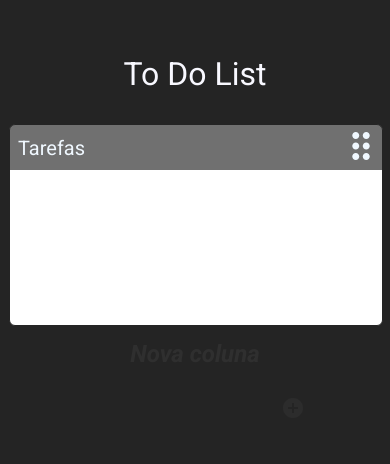
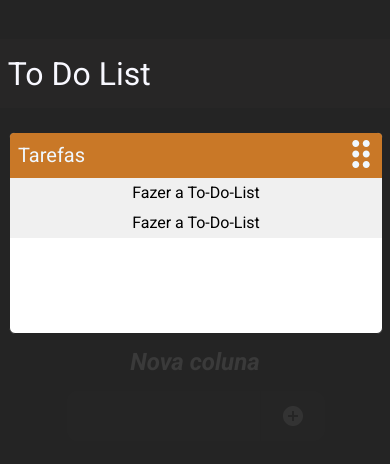
Before and after one commit to Felipe-Belotto/To-Do-List, a React (Vite) app: page / in a window 390 px wide. Shown: the top 464 px of the page. Built offline with nearby package versions, Linux system fonts and the light colour scheme.

Commit message:
iniciando tasks

```diff
--- a/src/assets/components/Coluna/Coluna.jsx
+++ b/src/assets/components/Coluna/Coluna.jsx
@@ -2,6 +2,7 @@ import React from 'react';
 import styles from './Coluna.module.css';
 import { Reorder, useDragControls } from "framer-motion"
 import DragIndicatorIcon from '@mui/icons-material/DragIndicator';
+import Tarefa from '../Tarefa/Tarefa';
 
 function Coluna(props) {
 
@@ -24,6 +25,11 @@ function Coluna(props) {
        </div>
       </div>
 
+
+        <Tarefa/>
+        <Tarefa/>
+
+
     </section>
 
   </Reorder.Item>
--- a/src/assets/components/Coluna/Coluna.module.css
+++ b/src/assets/components/Coluna/Coluna.module.css
@@ -14,7 +14,7 @@
     justify-content: space-between;
     align-items: center;
     font-size: 20px;
-    background-color: rgba(0, 0, 0, 0.561);
+    background-color: rgb(201, 120, 39);
     color: aliceblue;
     border-radius: 4px 4px 0 0;
     user-select: none;
--- a/src/assets/components/Layout/Layout.jsx
+++ b/src/assets/components/Layout/Layout.jsx
@@ -85,7 +85,7 @@ function Layout() {
           listStyle: 'none',
           flexDirection: reorderAxis === 'y' ? 'column' : 'row',
           justifyContent: reorderAxis === 'y' ? 'center' : 'start',
-          padding:" 0 2%"
+          padding:" 2%"
         }}
       >
         {colunas.map((item) => (
--- a/src/assets/components/Layout/Layout.module.css
+++ b/src/assets/components/Layout/Layout.module.css
@@ -12,6 +12,7 @@
     flex-direction: column;
     gap: 16px;
     padding: 5% 2%;
+    background-color: #312d2d4d;
 }
 
 .titulo {
@@ -30,7 +31,7 @@
     border-radius: 6px 12px 12px 6px;
     font-weight: bold;
     color: whitesmoke;
-    opacity: 5%;
+    opacity: 10%;
     transition: 0.5s;
     margin: 0 20px;
 }
@@ -57,7 +58,13 @@
 /* Celular */
 @media screen and (max-width: 768px) {
     .container {
+        justify-content: start;
         align-items: center;
         padding: 10% 2%;
     }
+
+    .header{
+        width: 100%;
+        height: 100%;
+    }
 }
--- /dev/null
+++ b/src/assets/components/Tarefa/Tarefa.jsx
@@ -0,0 +1,29 @@
+import React, { useState } from 'react';
+import styles from './Tarefa.module.css';
+import { Button, IconButton } from '@mui/material';
+import DeleteIcon from '@mui/icons-material/Delete';
+import DoneIcon from '@mui/icons-material/Done';
+
+function Tarefa(props) {
+
+  const[status, setStatus] = useState(false)
+
+  return (
+    <div className={styles.tarefa}
+    style={{backgroundColor: status ? "rgba(24, 24, 24, 0.316)" : "rgba(207, 207, 207, 0.316)",
+    textDecoration:status ? "line-through": "none",
+
+    }}>
+
+    <IconButton className={styles.botao} aria-label="done" size="small" onClick={()=>{setStatus(!status)}}>
+    <DoneIcon fontSize="small" />
+    </IconButton>
+    <p>Fazer a To-Do-List</p>
+    <IconButton className={styles.botao} aria-label="delete" size="small">
+    <DeleteIcon fontSize="small" />
+    </IconButton>
+    </div>
+  );
+}
+
+export default Tarefa;
--- /dev/null
+++ b/src/assets/components/Tarefa/Tarefa.module.css
@@ -0,0 +1,19 @@
+/* Estilos para Tarefa */
+.tarefa {
+    height: 30px;
+    background-color: rgba(24, 24, 24, 0.316);
+    display: flex;
+    justify-content: space-between;
+    align-items: center;
+    font-size: 16px;
+}
+
+.botao {
+    opacity: 0%;
+    transition: 2s;
+}
+
+.tarefa:hover .botao {
+    transition: 1s;
+    opacity: 100%;
+}
```
